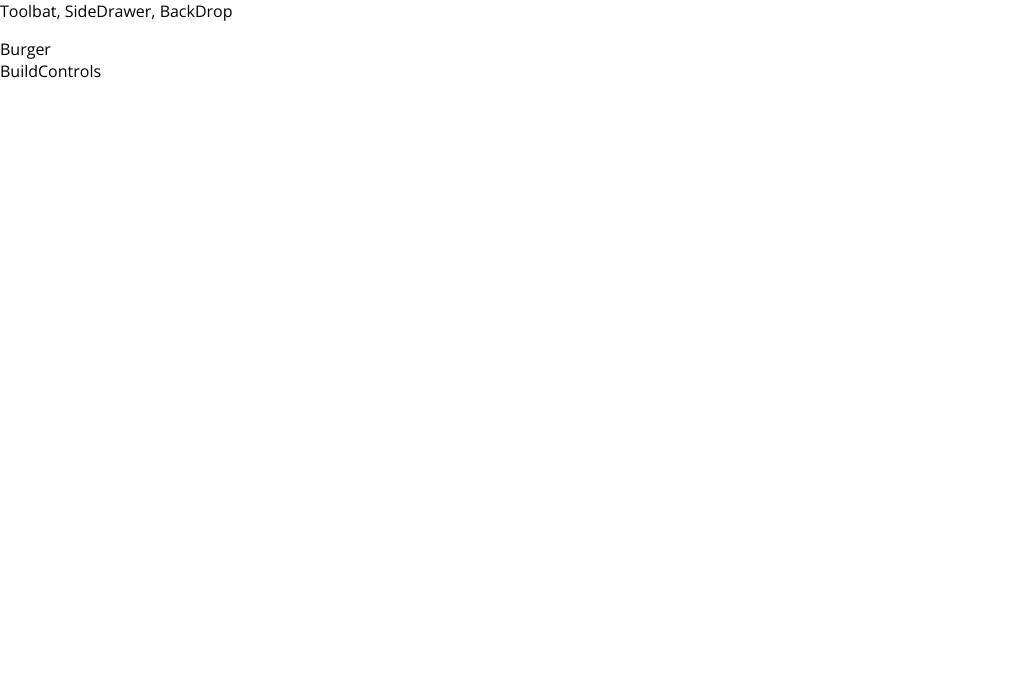
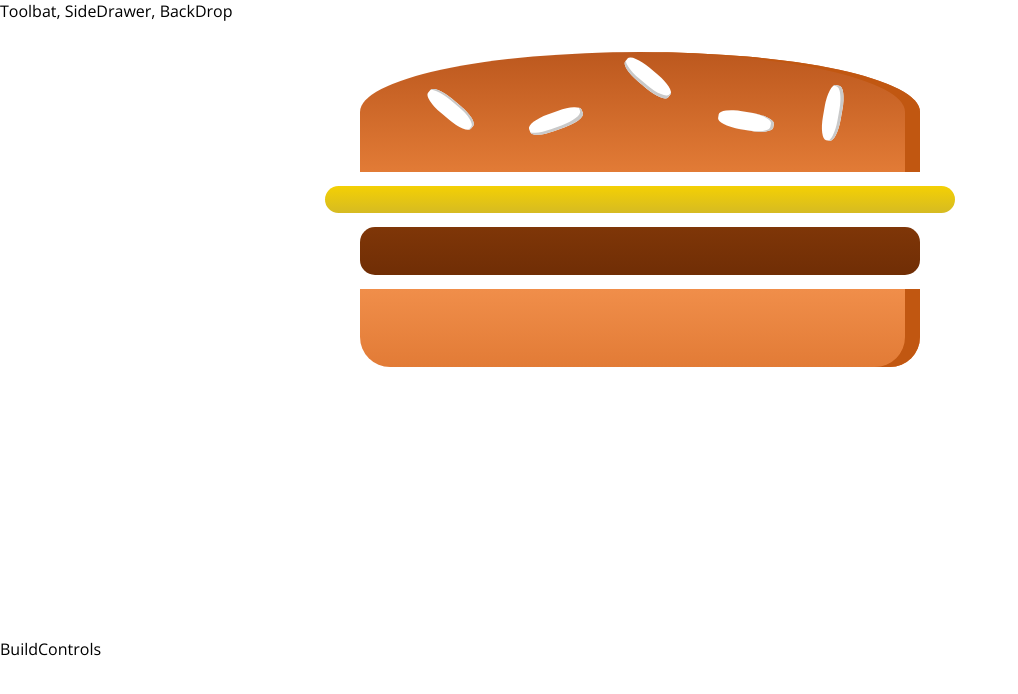
Before and after one commit to Imseriious/Burger-App, a React (Create React App) app: page / in a window 1280 px wide. Shown: the top 694 px of the page, without its empty margins (0-1018 px from the left). Built offline with nearby package versions, Linux system fonts and the light colour scheme.

Commit message:
Style fixed

```diff
--- a/src/components/Burger/Burger.js
+++ b/src/components/Burger/Burger.js
@@ -0,0 +1,17 @@
+import React from 'react';
+
+import classes from './Burger.module.css';
+import BurgerIngredient from './BurgerIngredients/BurgerIngredients';
+
+const burger = (props) => {
+    return (
+        <div className={classes.Burger}>
+            <BurgerIngredient type="bread-top"/>
+            <BurgerIngredient type="cheese"/>
+            <BurgerIngredient type="meat"/>
+            <BurgerIngredient type="bread-bottom"/>
+        </div>
+    );
+};
+
+export default burger
--- /dev/null
+++ b/src/components/Burger/Burger.module.css
@@ -0,0 +1,30 @@
+.Burger {
+    width: 100%;
+    margin: auto;
+    height: 250px;
+    overflow: scroll;
+    text-align: center;
+    font-weight: bold;
+    font-size: 1.2rem;
+}
+
+@media (min-width: 500px) and (min-height: 400px) {
+    .Burger {
+        width: 350px;
+        height: 300px;
+    }
+}
+
+@media (min-width: 500px) and (min-height: 401px) {
+    .Burger {
+        width: 450px;
+        height: 400px;
+    }
+}
+
+@media (min-width: 1000px) and (min-height: 700px) {
+    .Burger {
+        width: 700px;
+        height: 600px;
+    }
+}
--- a/src/components/Burger/BurgerIngredients/BurgerIngredients.js
+++ b/src/components/Burger/BurgerIngredients/BurgerIngredients.js
@@ -1,8 +1,9 @@
 import React, { Component } from 'react';
-import classes from '*.module.css';
-import PropType from 'prop-type';
+import classes from './BurgerIngredient.module.css';
+import PropTypes from 'prop-types';
 
-import classes from './BurgerIngredient';
+
+
 
 class BurgerIngredient extends Component {
     render() {
@@ -42,8 +43,8 @@ class BurgerIngredient extends Component {
     }
 }
 
-BurgerIngredient.propType = {
-    type = PropType.string.isRequired
+BurgerIngredient.propTypes = {
+    type: PropTypes.string.isRequired,
 };
 
 
--- a/src/containers/BurgerBuilder/BurgerBuilder.js
+++ b/src/containers/BurgerBuilder/BurgerBuilder.js
@@ -1,14 +1,13 @@
 import React, { Component } from 'react';
 
 import Aux from '../../hoc/Auxiliary';
+import Burger from '../../components/Burger/Burger';
 
 class BurgerBuilder extends Component {
     render() {
         return(
             <Aux>
-                <div>
-                    Burger
-                </div>
+                <Burger />
                 <div>
                     BuildControls
                 </div>
```
Also changed, not shown: src/components/Burger/BurgerIngredients/BurgerIngredient.module.css (renamed from src/components/Burger/BurgerIngredients/BurgerIngredient.css).
